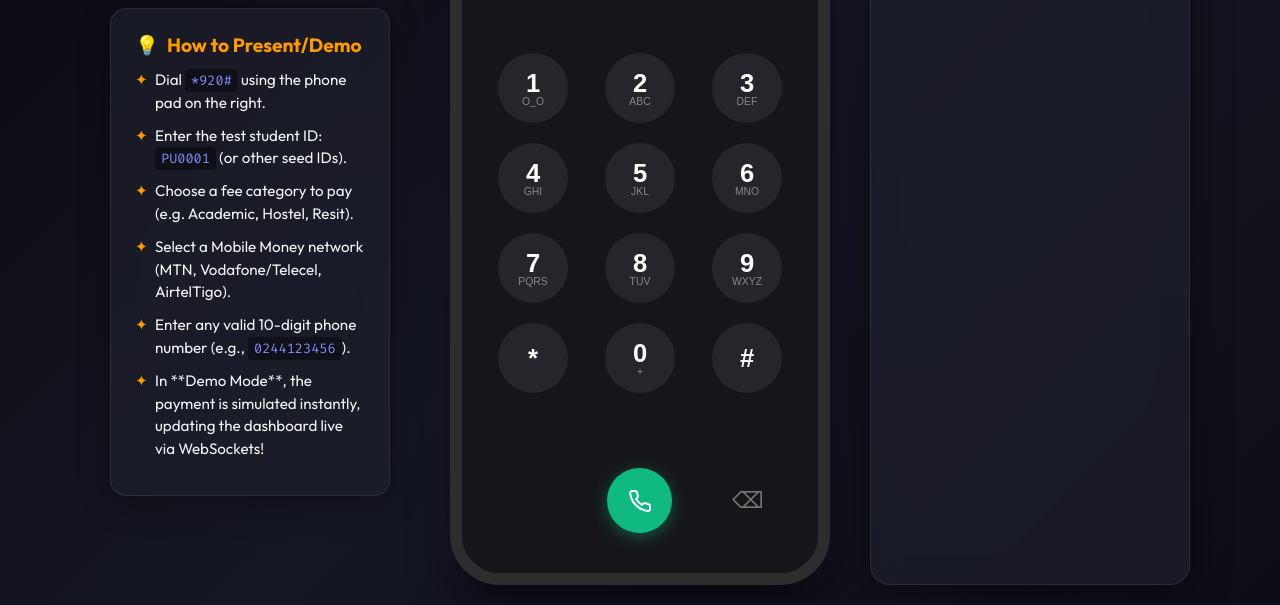
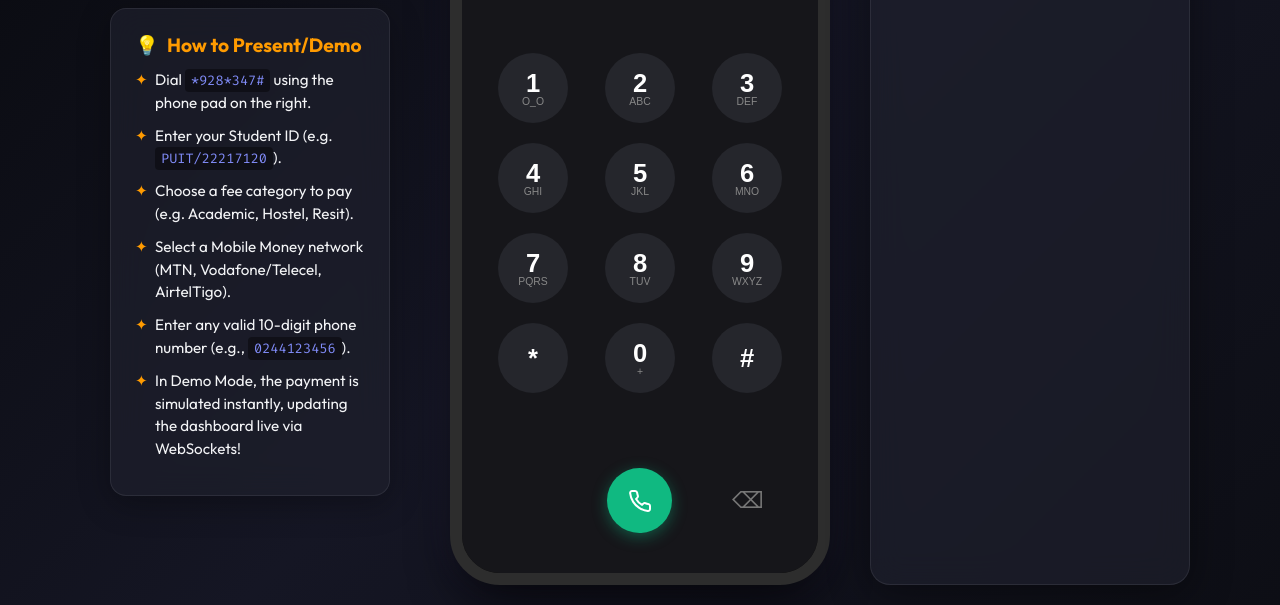
Before and after one commit to Forson1211/pentvars-pay-backend, a website: page src/views/simulator.html in a window 1280 px wide. Shown: the part 195-800 px from the top of the page. Drawn offline with Linux system fonts and the light colour scheme; files that its build step writes are made by us from their sources.

Commit message:
feat: lock USSD to *928*347# only, update simulator display

```diff
--- a/src/views/simulator.html
+++ b/src/views/simulator.html
@@ -507,12 +507,12 @@
                 <span>💡</span> How to Present/Demo
             </div>
             <ul class="guide-list">
-                <li>Dial <span class="code-box">*920#</span> using the phone pad on the right.</li>
-                <li>Enter the test student ID: <span class="code-box">PU0001</span> (or other seed IDs).</li>
+                <li>Dial <span class="code-box">*928*347#</span> using the phone pad on the right.</li>
+                <li>Enter your Student ID (e.g. <span class="code-box">PUIT/22217120</span>).</li>
                 <li>Choose a fee category to pay (e.g. Academic, Hostel, Resit).</li>
                 <li>Select a Mobile Money network (MTN, Vodafone/Telecel, AirtelTigo).</li>
                 <li>Enter any valid 10-digit phone number (e.g., <span class="code-box">0244123456</span>).</li>
-                <li>In **Demo Mode**, the payment is simulated instantly, updating the dashboard live via WebSockets!</li>
+                <li>In Demo Mode, the payment is simulated instantly, updating the dashboard live via WebSockets!</li>
             </ul>
         </div>
     </div>
```
Also changed, not shown: src/controllers/ussdController.ts (+11 -0 lines).
